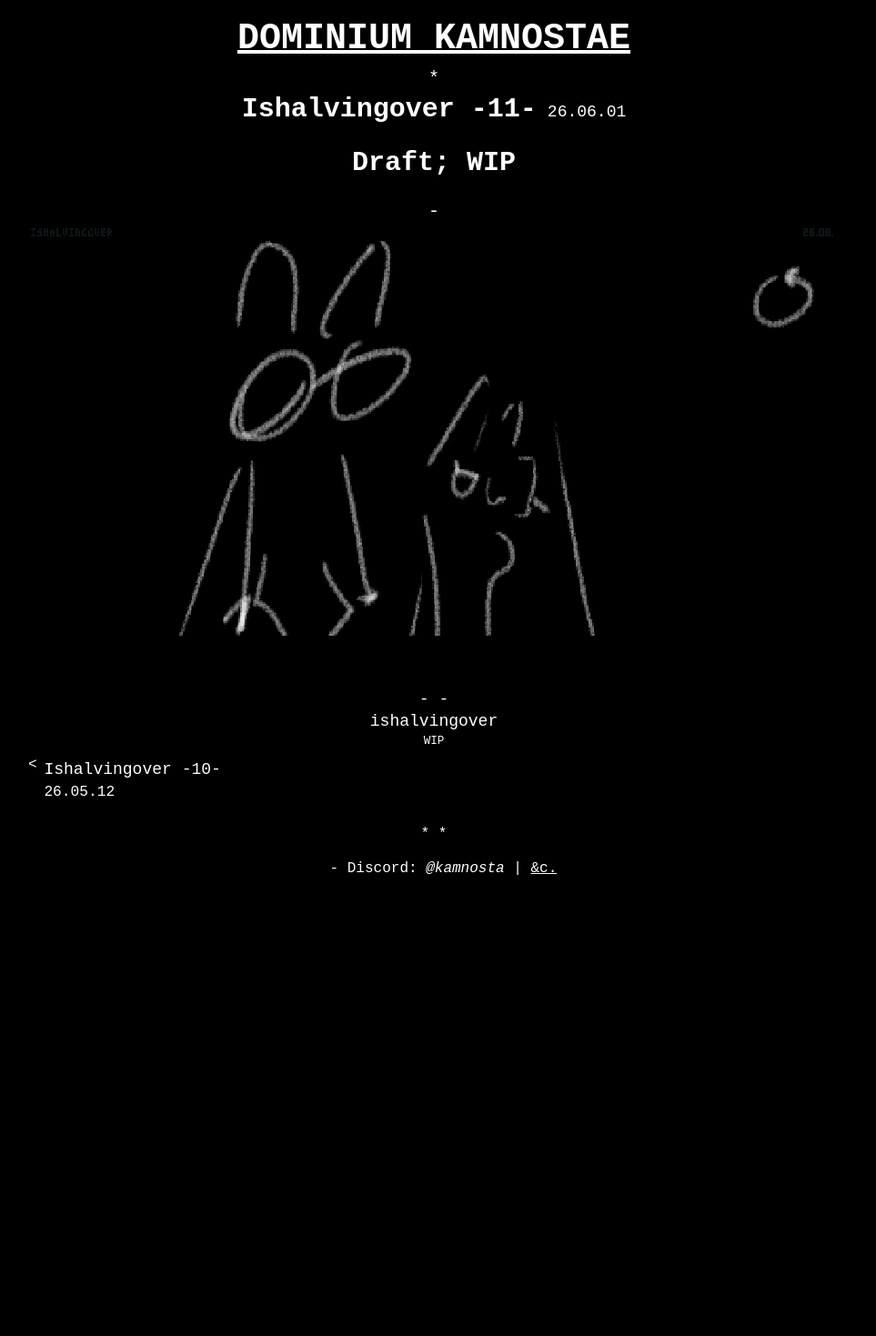
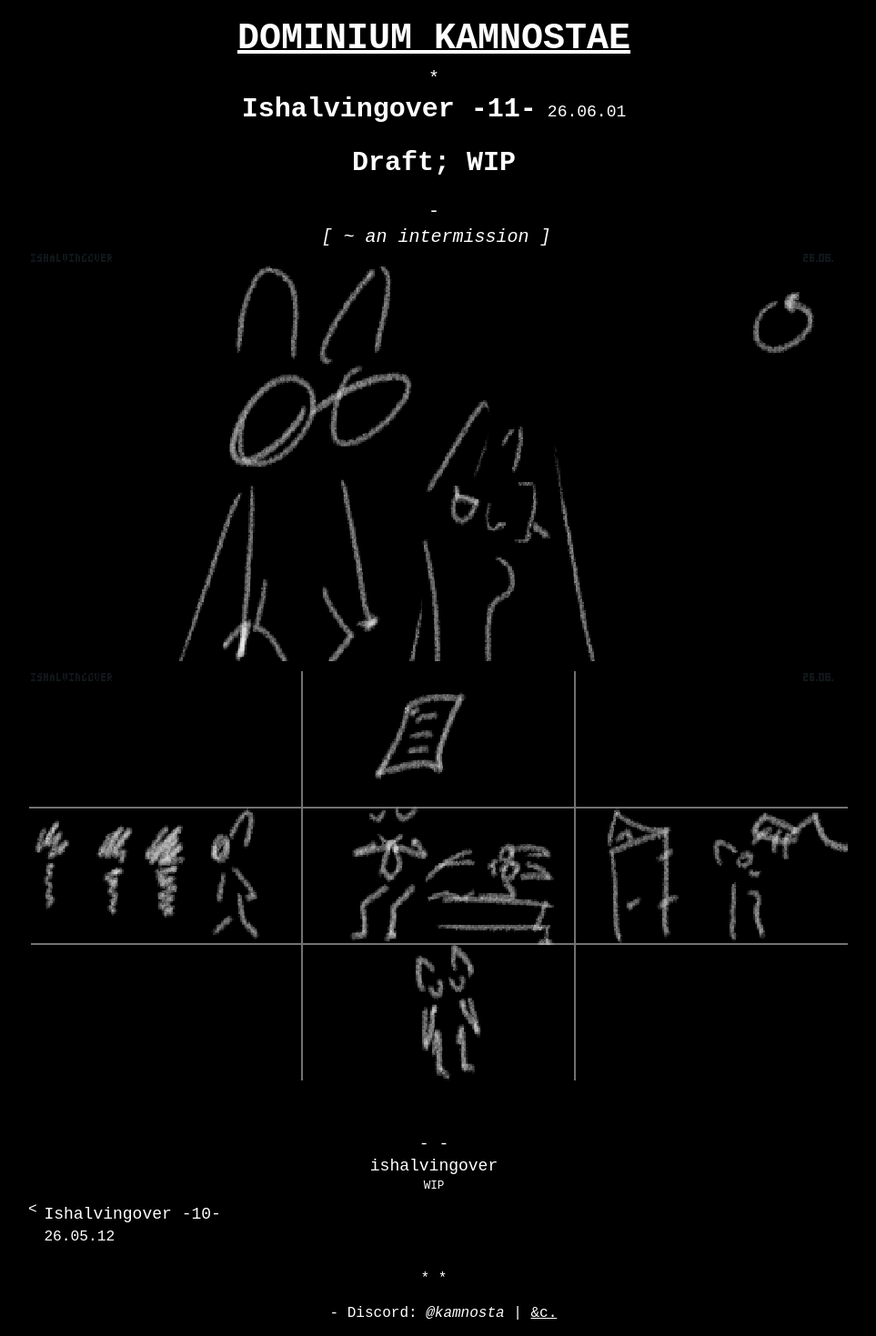
Before and after one commit to kamnosta/kamnosta.github.io, a Jekyll site: the page built from _ishalvingover/26-06-01-11.md, in a window 1280 px wide. Shown: the whole page at 91% size, without its empty margins (163-1126 px from the left). Built offline with Jekyll 4.4.1, drawn with Linux system fonts in a browser that asks for light colours; before the commit the page ends 980 px from its top, so only the background shows below that.

Commit message:
260604 iho11 update t1

```diff
--- a/_ishalvingover/26-06-01-11.md
+++ b/_ishalvingover/26-06-01-11.md
@@ -4,4 +4,10 @@ title: Ishalvingover -11-
 firstverse: "Draft; WIP"
 ---
 
+<p class="text-align-center">
+	<i>[ ~ an intermission ]</i>
+</p>
+
 ![/imgs_ishalvingover/260601_iho_wakeup_wakeup.png](/imgs_ishalvingover/260601_iho_wakeup_wakeup.png)
+
+![/imgs_ishalvingover/260604_iho_wakeup_t1.png](/imgs_ishalvingover/260604_iho_wakeup_t1.png)
```
Also changed, not shown: imgs_ishalvingover/260604_iho_wakeup_t1.png (added).
